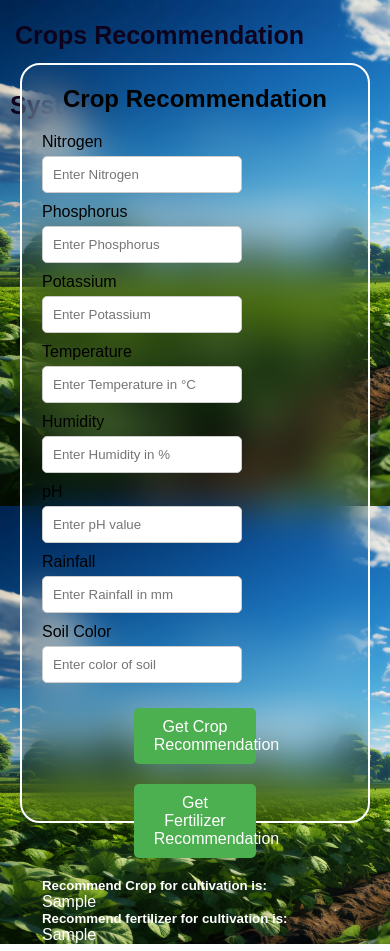
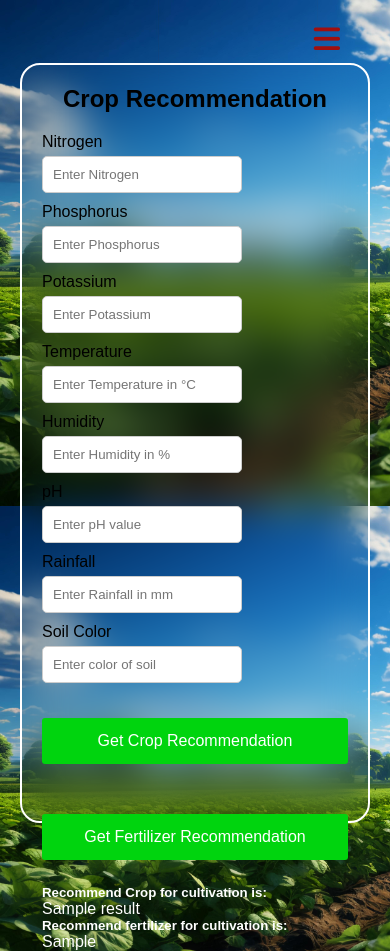
Before and after one commit to BirendraKSharma/minor_project, a Flask app: template templates/index.html in a window 390 px wide. Run offline with Flask 3, Linux system fonts and the light colour scheme; the template is opened without the code that fills it: most values are stand-ins (such as "Sample title", 1, 10 or a date in 2020); parts of the project's set-up code (start-up, migrations or seed data) failed here and were passed over; some libraries are stand-ins or nearby versions.

Commit message:
making responsive

```diff
--- a/app.py
+++ b/app.py
@@ -57,6 +57,42 @@
     session.pop('userID',None)
     session.pop('username',None)
     return redirect('/login')
+
+#forget password
+@app.route('/forget_password' , methods=['GET' ,'POST'])
+def forget_password():
+
+    return render_template('forget_password.html')
+
+
+#updating the password
+@app.route('/update_password' , methods =['GET','POST'])
+def redirectTolog():
+    username = request.form.get('username')
+    new_password = request.form.get('new_password')
+    cur = mysql.connection.cursor(MySQLdb.cursors.DictCursor)
+
+    if not new_password:
+        # Handle the case where the password is empty, e.g., show an error message to the user.
+        return "Password cannot be empty."
+
+    hashed_password = bcrypt.generate_password_hash(new_password).decode('utf-8')
+
+    # Update password in the database
+    update_query = "UPDATE users SET password = %s WHERE username = %s"
+    cur.execute(update_query, (hashed_password, username))
+    mysql.connection.commit()
+
+    # Check if any rows were affected by the update
+    if cur.rowcount > 0:
+        message = 'Password updated successfully'
+    else:
+        message = 'No user found with the specified username'
+
+    cur.close()  # Close the cursor
+
+    return render_template('login.html', message=message)
+
 
 #register page
 @app.route('/register', methods=['GET', 'POST'])
--- a/static/style.css
+++ b/static/style.css
@@ -10,9 +10,9 @@
 display: flex;
 align-items: center;
 justify-content: center;
-  background: linear-gradient(rgba(0,0,0,0.1),rgba(0,0,0,0.1)),url(../static/corn-cobs-plantation-field-background-600nw-2313869449.webp);
-  background-size: cover;
-  background-position: center;
+/* background: linear-gradient(rgba(0,0,0,0.1),rgba(0,0,0,0.1)),url(../static/corn-cobs-plantation-field-background-600nw-2313869449.webp); */
+/* background-size: cover; */
+/* background-position: center; */
 }
 
 .container {
@@ -28,6 +28,9 @@
 border-width: 2px;
 border-color: rgba(257, 257, 257, 7);
 backdrop-filter: blur(20px);
+/* backdrop filter caused the ovelapping of any popup that appeard above it */
+/* so decrease in z-index of this container can avoid this problem */
+z-index:auto;
 }
 
 h1 {
@@ -53,12 +56,12 @@
 }
 
 
-.crop_btn, .fertilizer_btn {
+.recommendation_btn {
 width: 40%;
 display: block;
 background-color: #4CAF50;
 color: white;
-  padding: 10px 20px;
+padding: -3px 20px;
 border: none;
 border-radius: 5px;
 cursor: pointer;
@@ -89,6 +92,16 @@
 color:red;
 } */
 @media(max-width:858px) {
+.recommendation_btn{
+  margin-left:38%;
+  width:200px;
+}
+.logos{
+  display:none;
+}
+/* .container{
+z-index:-1;
+}  */
 
 }
 /* ========================================================styled.css============================================================= */
@@ -108,6 +121,7 @@
 height:86px;
 width:100%;
 background-color:transparent;
+/* z-index:-1; */
 /* color:white; */
 }
 label.logo{
@@ -128,7 +142,7 @@
 margin:0px 5px;
 }
 nav ul li a{
-  color:rgb(255, 255, 255);
+color:rgba(246, 246, 246, 0.652);
 font-size:17px;
 padding:7px 13px;
 border-radius:9px;
@@ -139,7 +153,7 @@
 }
 .checkbtn{
 font-size:30px;
-  color:#fff;
+color:#a10f0f;
 float:right;
 line-height:80px;
 margin-right:40px;
@@ -300,7 +314,7 @@
 top:50%;
 left:50%; */
 /* margin:40px 40px; */
-  margin-top: 180px;
+margin-top: 312px;
 margin-left: 65px;
 background:#fff;
 
@@ -488,4 +502,9 @@
     pointer-events:none;
 
 }
+body{
+  background-image:url("green.jpg");
+  background-size:cover;
+  height:60vh;
 }
+}
--- a/templates/index.html
+++ b/templates/index.html
@@ -6,8 +6,32 @@
     <link rel="stylesheet" href="/static/style.css">
     <link rel="stylesheet" href="/static/styles.css">
     <link rel="stylesheet" href="/static/styled.css">
+    <!-- <script src="\static\script.js" defer></script> -->
+    <script src="https://kit.fontawesome.com/f2ae13f1ba.js" crossorigin="anonymous"></script>
 
     <title>crop recommendation</title>
+    <script>
+      document.addEventListener('DOMContentLoaded',()=>{
+        const contain=document.querySelector('.container');
+const checkbtn=document.querySelector('.checkbtn');
+let zIndexState='auto';
+checkbtn.addEventListener('click',()=>{
+    // const currentZIndex = parseInt(window.getComputedStyle(box).zIndex);
+    if (zIndexState==='auto'){
+        contain.style.zIndex='-1';
+        zIndexState='-1';
+        console.log('red');
+    }
+    else{
+        contain.style.zIndex='auto';
+        zIndexState='auto';
+    }
+
+});
+      });
+
+
+    </script>
 
   </head>
   <body>
@@ -30,12 +54,11 @@
         <label for="check" class="checkbtn">
             <i class="fas fa-bars"></i>
         </label>
-        <label class="logo">Crops Recommendation System</label>
+        <label class="logo logos">Crops Recommendation System</label>
         <ul>
             <li> <a href="/">home</a></li>
+            <li> <a href="#">about</a></li>
             <li> <a href="/dashboard">dashboard</a></li>
-            <li> <a href="#">about</a></li>
-            <li> <a href="#">contact</a></li>
            <li><form action="/logout"><button class="logout">logout</button></form></li>
             <!-- <button class="login-popup">Login</button> -->
         </ul>
@@ -133,26 +156,19 @@
         <button type="submit" name="action" class="crop_btn" value="crop">Get Crop Recommendation</button>
         <button type="submit" name="action" class="fertilizer_btn" value="fertilizer">Get Fertilizer Recommendation</button>
       </form>
+      </form>
+      <!-- </div> -->
 
-      {% if crop_result %}
+      {% if result %}
+
       <div class="output">
         <h5>Recommend Crop for cultivation is:</h5>
-        <p>{{ crop_result }}</p>
+        <p>{{ result }}</p>
+        <h5>Recommend fertilizer for cultivation is:</h5>
+        <p>{{ result_1 }}</p>
       </div>
       {% endif %}
 
-      {% if fertilizer_result %}
-      <div class="output">
-        <h5>Recommend fertilizer for cultivation is:</h5>
-        <p>{{ fertilizer_result }}</p>
-      </div>
-      {% endif %}
-
-      {% if error %}
-      <div class="error">
-        <p>{{ error }}</p>
-      </div>
-      {% endif %}
-
+    </div>
   </body>
 </html>
```
Lines whose indentation alone changed are shown as unchanged.
